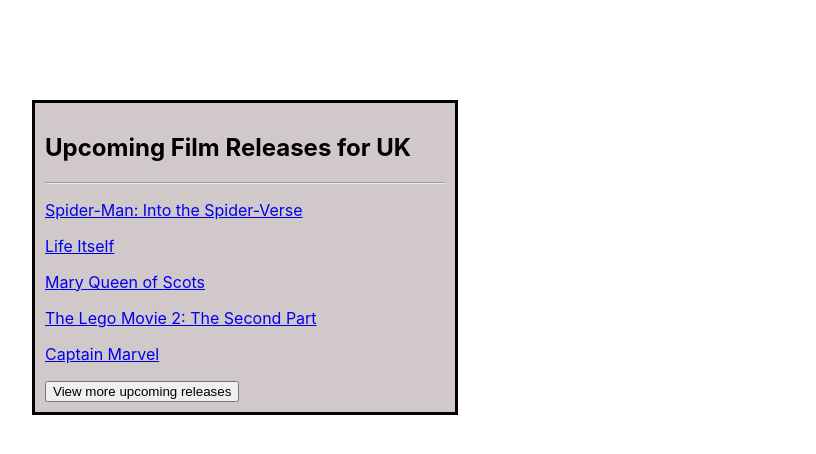
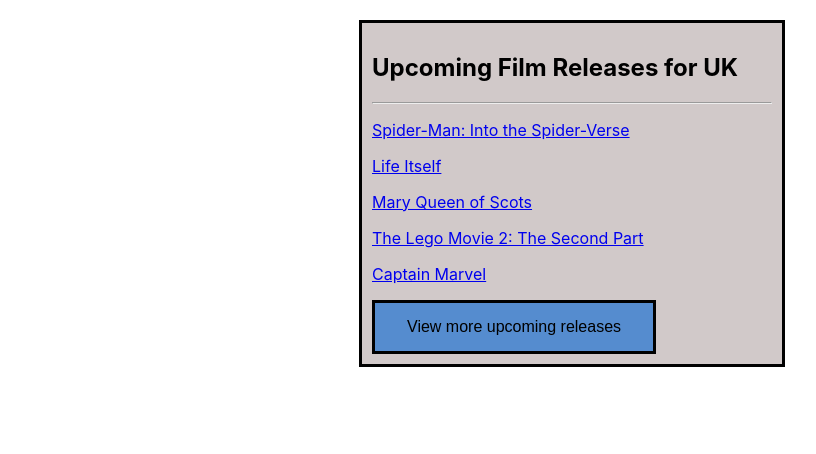
Before and after one commit to sshingler/React_FilmReleases, a React (Create React App) app: page / in a window 1280 px wide. Shown: the top 454 px of the page, without its empty margins (68-884 px from the left). Built offline with nearby package versions, Linux system fonts and the light colour scheme.

Commit message:
6 - add button styling - amend link behaviour

```diff
--- a/src/App.css
+++ b/src/App.css
@@ -1,7 +1,18 @@
 .film-box {
   padding: 10px;
-  margin: 100px;
+  margin: auto;
   border-style: solid;
   background-color: rgb(209, 201, 201);
   width: 400px;
 }
+
+button {
+  background-color: #558ccf;
+  border: solid;
+  color: black;
+  padding: 15px 32px;
+  text-align: center;
+  text-decoration: none;
+  display: inline-block;
+  font-size: 16px;
+}
--- a/src/components/Film.js
+++ b/src/components/Film.js
@@ -3,7 +3,7 @@
 const Film = ({name, children}) => {
     return (
         <>
-       <p><a href={children}>{name}</a></p>
+       <p><a href={children} target="_blank">{name}</a></p>
         </>
     );
 };
--- a/src/containers/FilmBox.js
+++ b/src/containers/FilmBox.js
@@ -34,13 +34,14 @@
     )
     return(
         <>
+        <br></br>
         <div className="film-box">
             <h2>Upcoming Film Releases for UK</h2>
             <hr></hr>
             <FilmList films={films}/>
 
-            <div className="button">
-                <a href="https://www.imdb.com/calendar/?region=gb"><button>View more upcoming releases</button></a>
+            <div>
+                <a href="https://www.imdb.com/calendar/?region=gb" target="_blank"><button>View more upcoming releases</button></a>
             </div>
         </div>
         </>
```
